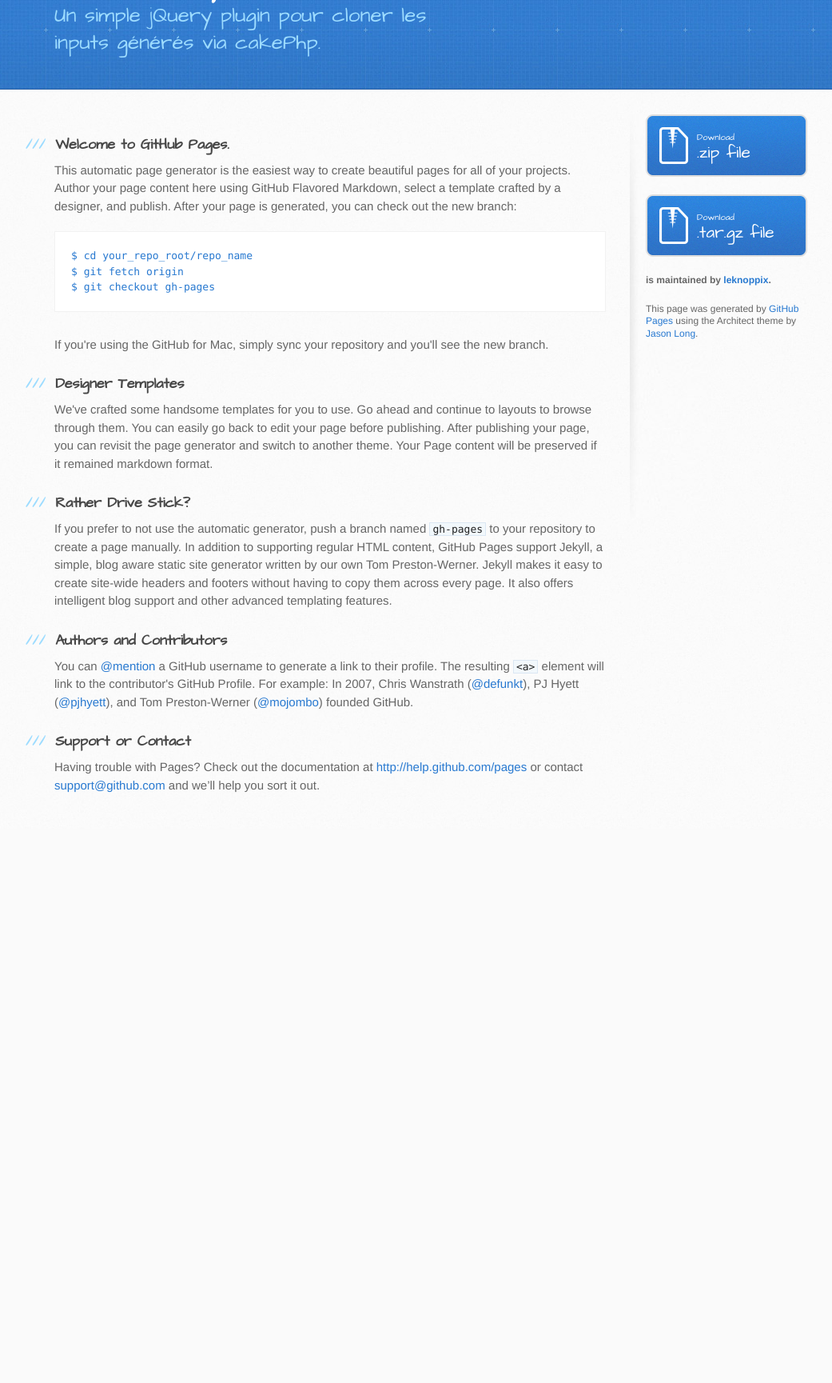
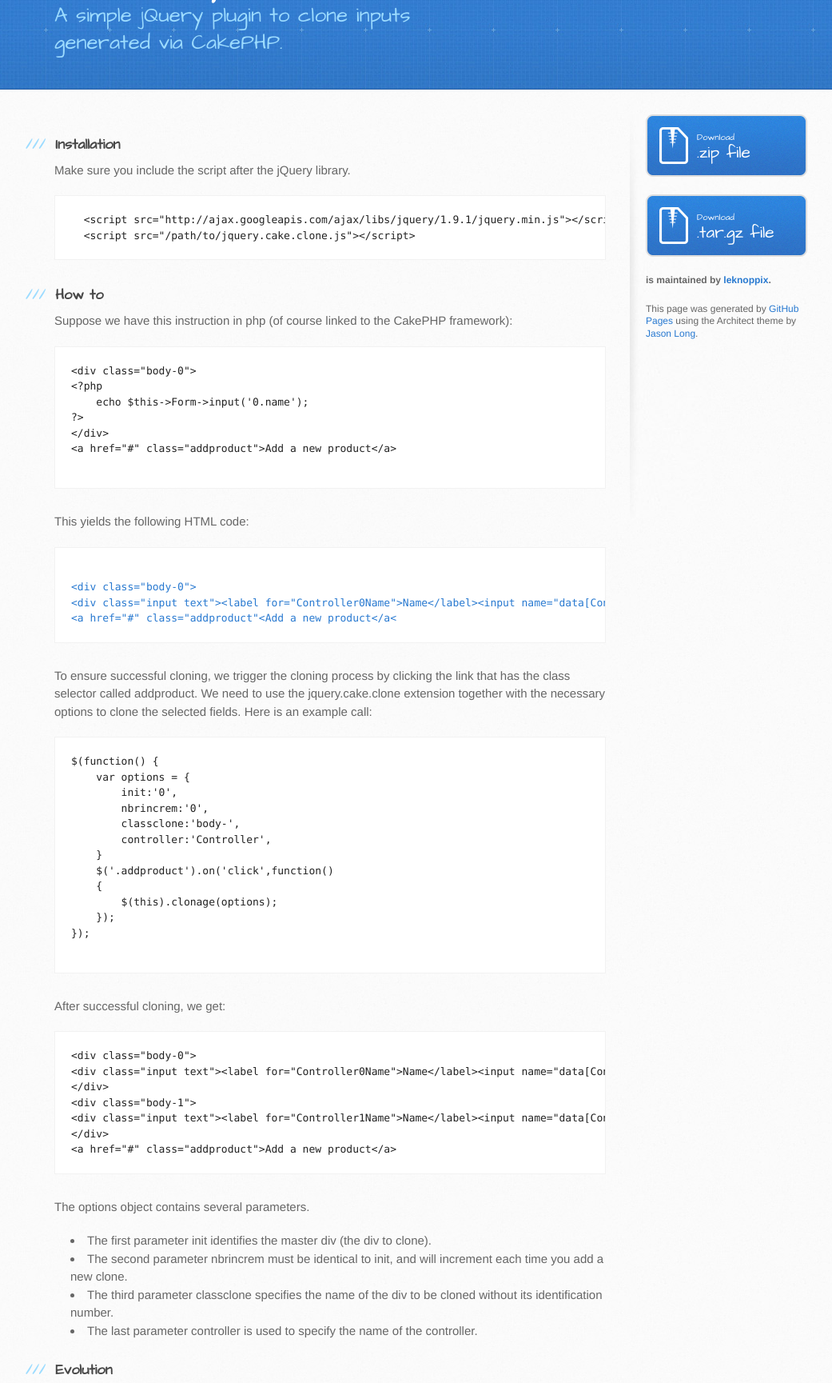
Before and after one commit to leknoppix/jquery.cake.clone, a plain HTML site: page index.html in a window 1280 px wide. Shown: the part 123-1852 px from the top of the page at 80% size, without its empty margins (102-1143 px from the left). Before the commit the page ends 1159 px from the top, so only its background shows below. Drawn offline with Linux system fonts and the light colour scheme.

Commit message:
edit gh-pages

```diff
--- a/index.html
+++ b/index.html
@@ -20,7 +20,7 @@
     <header>
       <div class="inner">
         <h1>Jquery.cake.clone</h1>
-        <h2>Un simple jQuery plugin pour cloner les inputs générés via cakePhp.</h2>
+        <h2>A simple jQuery plugin to clone inputs generated via CakePHP.</h2>
         <a href="https://github.com/leknoppix/jquery.cake.clone" class="button"><small>View project on</small>GitHub</a>
       </div>
     </header>
@@ -29,36 +29,83 @@
       <div class="inner clearfix">
         <section id="main-content">
           <h3>
-<a name="welcome-to-github-pages" class="anchor" href="#welcome-to-github-pages"><span class="octicon octicon-link"></span></a>Welcome to GitHub Pages.</h3>
+<a name="welcome-to-github-pages" class="anchor" href="#welcome-to-github-pages"><span class="octicon octicon-link"></span></a>Installation</h3>
 
-<p>This automatic page generator is the easiest way to create beautiful pages for all of your projects. Author your page content here using GitHub Flavored Markdown, select a template crafted by a designer, and publish. After your page is generated, you can check out the new branch:</p>
+<p>Make sure you include the script after the jQuery library.</p>
 
-<pre><code>$ cd your_repo_root/repo_name
-$ git fetch origin
-$ git checkout gh-pages
+<pre name="code" class="html">
+  &lt;script src="http://ajax.googleapis.com/ajax/libs/jquery/1.9.1/jquery.min.js"&gt;&lt;/script&gt;
+  &lt;script src="/path/to/jquery.cake.clone.js"&gt;&lt;/script&gt;
+</pre>
+
+
+<h3>
+<a name="designer-templates" class="anchor" href="#designer-templates"><span class="octicon octicon-link"></span></a>How to</h3>
+
+<p>Suppose we have this instruction in php (of course linked to the CakePHP framework):</p>
+
+<pre name="code" class="php">
+&lt;div class="body-0"&gt;
+&lt;?php
+    echo $this->Form->input('0.name');
+?&gt;
+&lt;/div&gt;
+&lt;a href="#" class="addproduct"&gt;Add a new product&lt;/a&gt;
+</code>
+</pre>
+
+<p>This yields the following HTML code:</p>
+
+<pre name="code" class="html"><code>
+&lt;div class="body-0"&gt;
+&lt;div class="input text"&gt;&lt;label for="Controller0Name"&gt;Name&lt;/label&gt;&lt;input name="data[Controller][0][name]" type="text" id="Controller0Name"/&gt;&lt;/di&gt;>&lt;/div&gt;
+&lt;a href="#" class="addproduct"&lt;Add a new product&lt;/a&lt;
 </code></pre>
 
-<p>If you're using the GitHub for Mac, simply sync your repository and you'll see the new branch.</p>
+<p>To ensure successful cloning, we trigger the cloning process by clicking the link that has the class selector called addproduct. We need to use the jquery.cake.clone extension together with the necessary options to clone the selected fields. Here is an example call:</p>
+
+<pre name="code" class="javascript">
+$(function() {
+    var options = {
+        init:'0',
+        nbrincrem:'0',
+        classclone:'body-',
+        controller:'Controller',
+    }
+    $('.addproduct').on('click',function()
+    {
+        $(this).clonage(options);
+    });
+});
+</code>
+</pre>
+
+<p>After successful cloning, we get:</p>
+
+<pre name="code" class="html">
+&lt;div class="body-0"&gt;
+&lt;div class="input text"&gt;&lt;label for="Controller0Name"&gt;Name&lt;/label&gt;&lt;input name="data[Controller][0][name]" type="text" id="0Name"/&gt;&lt;/div&gt;
+&lt;/div&gt;
+&lt;div class="body-1"&gt;
+&lt;div class="input text"&gt;&lt;label for="Controller1Name"&gt;Name&lt;/label&gt;&lt;input name="data[Controller][1][name]" type="text" id="Controller1Name"/&gt;&lt;/div&gt;
+&lt;/div&gt;
+&lt;a href="#" class="addproduct"&gt;Add a new product&lt;/a&gt;
+</code></pre>
+
+<p>The options object contains several parameters.
+
+<ul>
+  <li>The first parameter init identifies the master div (the div to clone).</li>
+  <li>The second parameter nbrincrem must be identical to init, and will increment each time you add a new clone.</li>
+  <li>The third parameter classclone specifies the name of the div to be cloned without its identification number.</li>
+  <li>The last parameter controller is used to specify the name of the controller.</li>
+</ul>
 
 <h3>
-<a name="designer-templates" class="anchor" href="#designer-templates"><span class="octicon octicon-link"></span></a>Designer Templates</h3>
+<a name="rather-drive-stick" class="anchor" href="#rather-drive-stick"><span class="octicon octicon-link"></span></a>Evolution</h3>
 
-<p>We've crafted some handsome templates for you to use. Go ahead and continue to layouts to browse through them. You can easily go back to edit your page before publishing. After publishing your page, you can revisit the page generator and switch to another theme. Your Page content will be preserved if it remained markdown format.</p>
+<p>This plugin is still basic, it may evolve with reports and feedbacks. Should you have any problem, question or inquiry, please do not hesitate to use the wiki and to share your ideas. Thanks!</p>
 
-<h3>
-<a name="rather-drive-stick" class="anchor" href="#rather-drive-stick"><span class="octicon octicon-link"></span></a>Rather Drive Stick?</h3>
-
-<p>If you prefer to not use the automatic generator, push a branch named <code>gh-pages</code> to your repository to create a page manually. In addition to supporting regular HTML content, GitHub Pages support Jekyll, a simple, blog aware static site generator written by our own Tom Preston-Werner. Jekyll makes it easy to create site-wide headers and footers without having to copy them across every page. It also offers intelligent blog support and other advanced templating features.</p>
-
-<h3>
-<a name="authors-and-contributors" class="anchor" href="#authors-and-contributors"><span class="octicon octicon-link"></span></a>Authors and Contributors</h3>
-
-<p>You can <a href="https://github.com/blog/821" class="user-mention">@mention</a> a GitHub username to generate a link to their profile. The resulting <code>&lt;a&gt;</code> element will link to the contributor's GitHub Profile. For example: In 2007, Chris Wanstrath (<a href="https://github.com/defunkt" class="user-mention">@defunkt</a>), PJ Hyett (<a href="https://github.com/pjhyett" class="user-mention">@pjhyett</a>), and Tom Preston-Werner (<a href="https://github.com/mojombo" class="user-mention">@mojombo</a>) founded GitHub.</p>
-
-<h3>
-<a name="support-or-contact" class="anchor" href="#support-or-contact"><span class="octicon octicon-link"></span></a>Support or Contact</h3>
-
-<p>Having trouble with Pages? Check out the documentation at <a href="http://help.github.com/pages">http://help.github.com/pages</a> or contact <a href="mailto:support@github.com">support@github.com</a> and we’ll help you sort it out.</p>
         </section>
 
         <aside id="sidebar">
```
